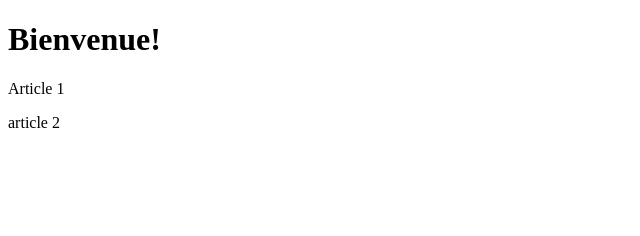
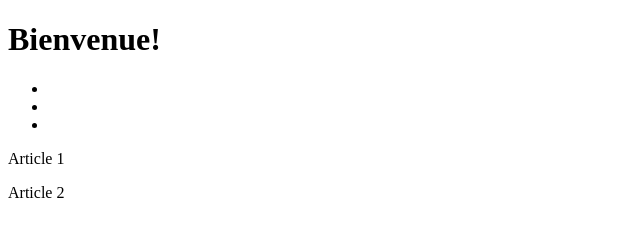
Before and after one commit to Tototony1/tutoGit, a plain HTML site: page index.html in a window 1280 px wide. Shown: the whole page, without its empty margins (0-640 px from the left). Drawn offline with Linux system fonts and the light colour scheme.

Commit message:
mise en place du menu

```diff
--- a/index.html
+++ b/index.html
@@ -6,7 +6,15 @@
 </head>
 <body>
     <h1>Bienvenue!</h1>
+    <div id="page">
+        <div class="logo"></div>
+        <ul id="navigation">
+            <li><a href=""></a></li>
+            <li><a href=""></a></li>
+            <li><a href=""></a></li>
+        </ul>
+    </div>
     <p>Article 1</p>
-    <p>article 2</p>
+    <p>Article 2</p>
 </body>
 </html>
```
